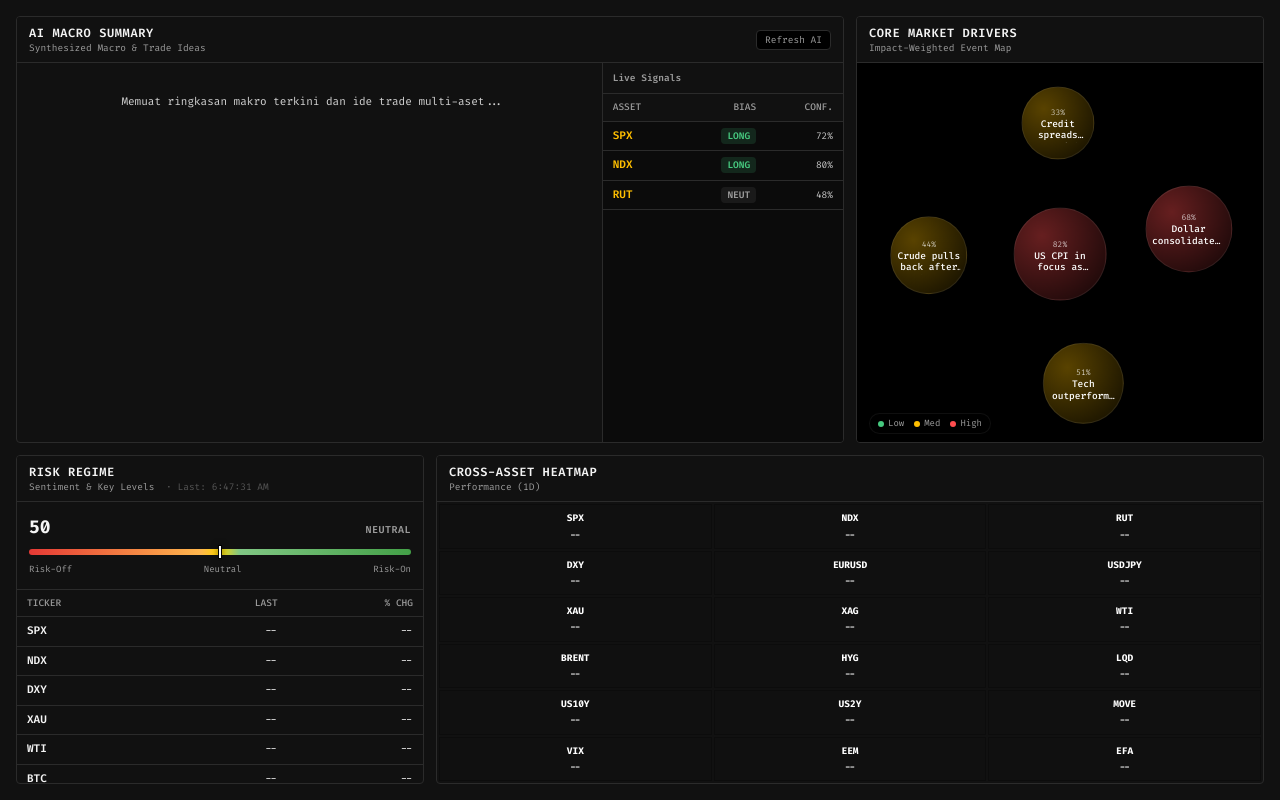
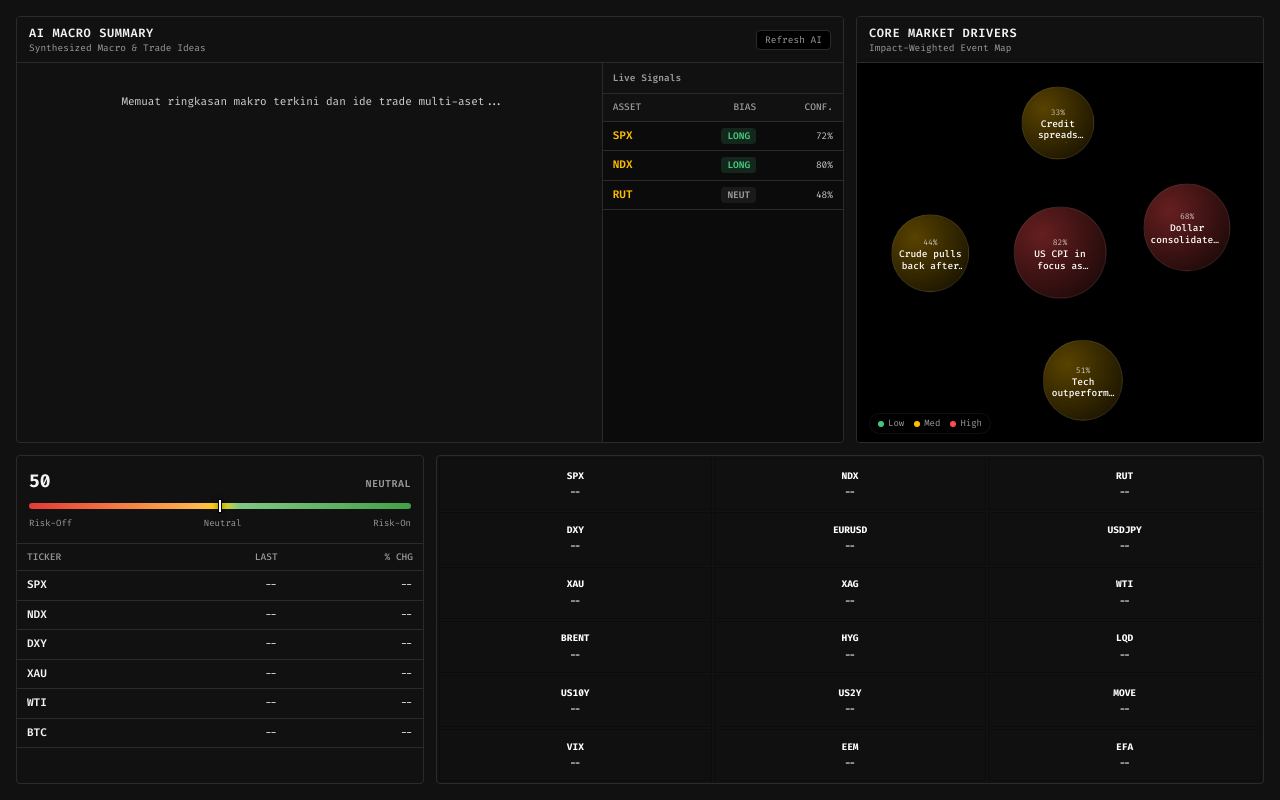
Before and after one commit to Kuantara112/Kuantara_Terminal_Charts, a website: page docs/overview_markets.html in a window 1280 px wide. Drawn offline with Linux system fonts and the light colour scheme; no server answers.

Commit message:
Update overview_markets.html

```diff
--- a/docs/overview_markets.html
+++ b/docs/overview_markets.html
@@ -637,17 +637,8 @@
         </div>
       </section>
 
-      <!-- RISK METER -->
+      <!-- RISK METER (HEADER REMOVED) -->
       <section class="kt-card risk-meter-card">
-        <div class="kt-card-header">
-          <div>
-            <div class="kt-card-title">Risk Regime</div>
-            <div class="kt-card-subtitle">
-              Sentiment &amp; Key Levels
-              <span id="kt-timestamp"></span>
-            </div>
-          </div>
-        </div>
         <div class="kt-card-body" style="display:flex; flex-direction:column;">
           <div class="risk-meter-wrapper">
             <div class="risk-score-display">
@@ -684,14 +675,8 @@
         </div>
       </section>
 
-      <!-- HEATMAP -->
+      <!-- HEATMAP (HEADER REMOVED) -->
       <section class="kt-card market-heatmap">
-        <div class="kt-card-header">
-          <div>
-            <div class="kt-card-title">Cross-Asset Heatmap</div>
-            <div class="kt-card-subtitle">Performance (1D)</div>
-          </div>
-        </div>
         <div class="kt-card-body">
           <div class="heatmap-grid" id="heatmap-grid">
             <!-- populated by JS -->
```
